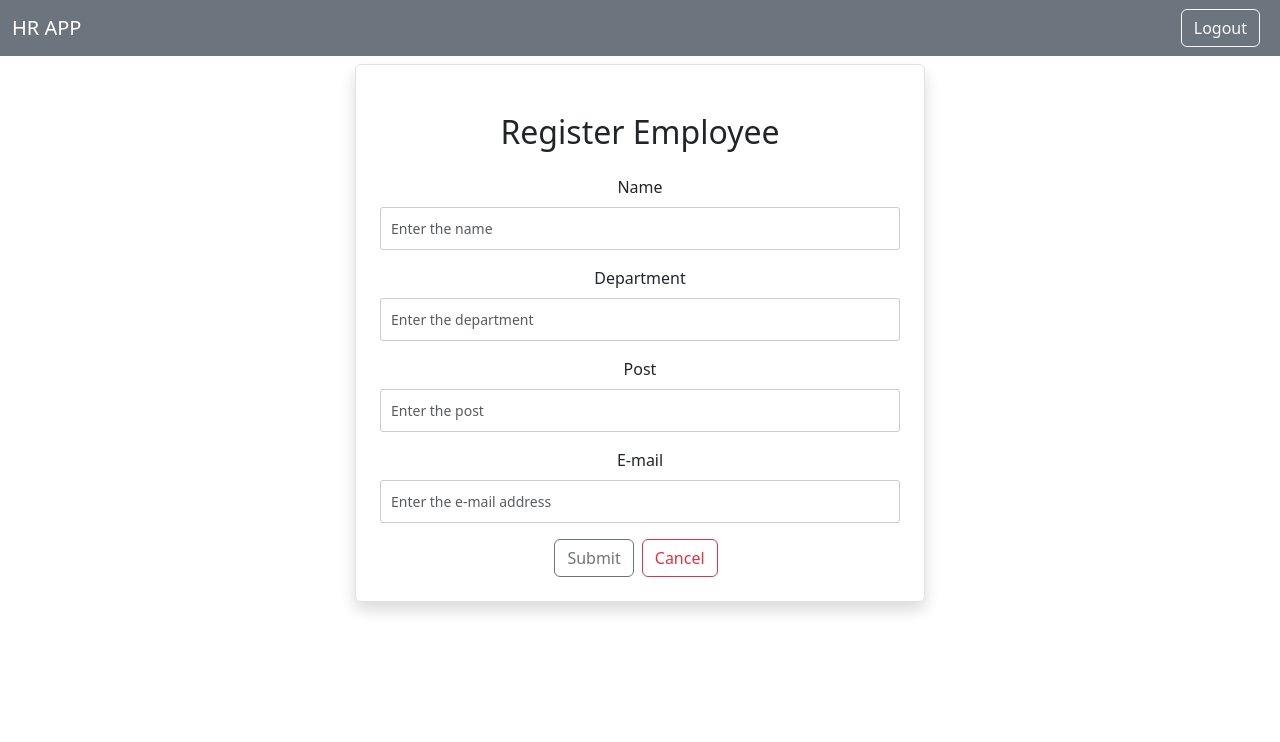
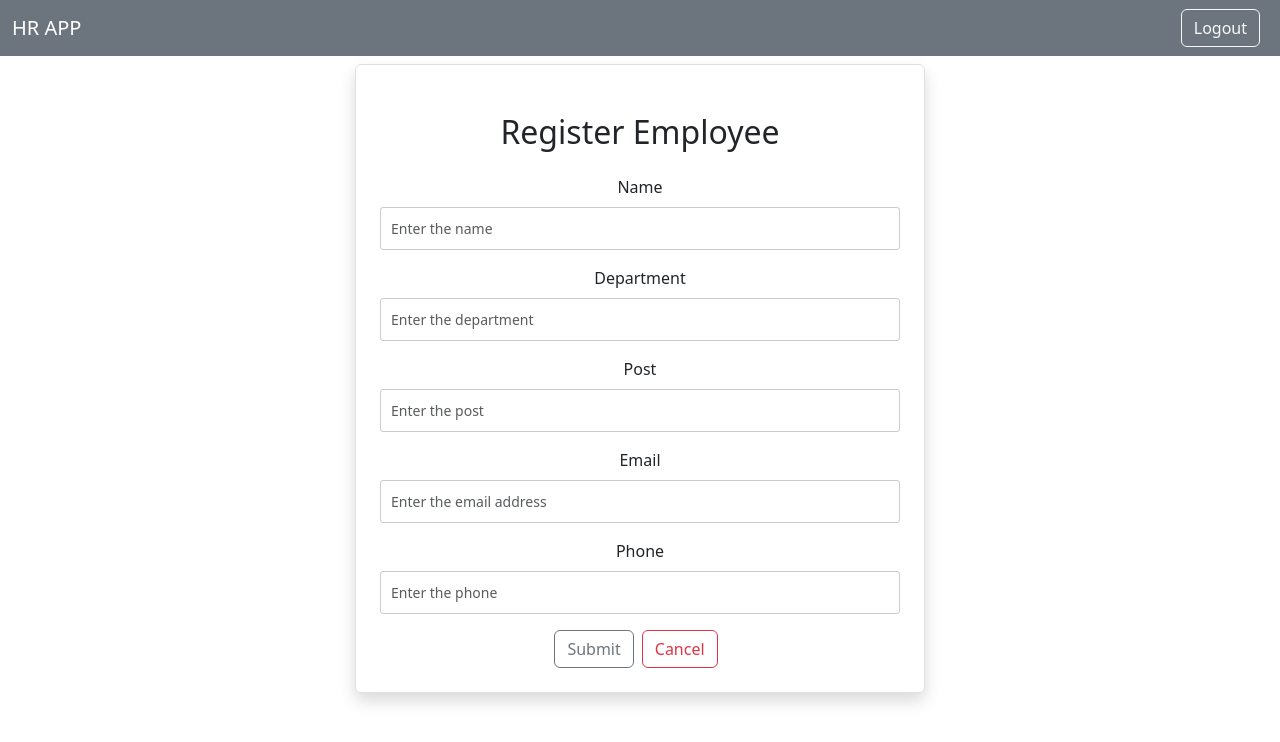
Before and after one commit to biancabalea/ProiectISW, a React (Create React App) app: page /adduser in a window 1280 px wide. Shown: the top 742 px of the page. Built offline with nearby package versions, Linux system fonts and the light colour scheme.

Commit message:
Add files via upload

```diff
--- a/src/pages/Home.js
+++ b/src/pages/Home.js
@@ -35,6 +35,7 @@ export default function Home() {
               <th scope="col">Department</th>
               <th scope="col">Post</th>
               <th scope="col">Email</th>
+              <th scope="col">Phone</th>
               <th scope="col">Action</th>
             </tr>
           </thead>
@@ -48,6 +49,7 @@ export default function Home() {
                 <td>{user.department}</td>
                 <td>{user.email}</td>
                 <td>{user.post}</td>
+                <td>{user.phone}</td>
                 <td>
                   <Link
                     className="btn btn-secondary mx-2"
--- a/src/pages/UserHome.js
+++ b/src/pages/UserHome.js
@@ -25,6 +25,7 @@ const UserHome = () => {
               <th scope="col">Department</th>
               <th scope="col">Post</th>
               <th scope="col">Email</th>
+              <th scope="col">Phone</th>
               <th scope="col">Action</th>
             </tr>
           </thead>
@@ -36,6 +37,7 @@ const UserHome = () => {
                 <td>{user.department}</td>
                 <td>{user.email}</td>
                 <td>{user.post}</td>
+                <td>{user.phone}</td>
                 <td>
                 <Link
                     className="btn btn-secondary mx-2"
--- a/src/users/AddUser.js
+++ b/src/users/AddUser.js
@@ -9,10 +9,11 @@ export default function AddUser() {
     name: "",
     department: "",
     email: "",
-    post: ""
+    post: "",
+    phone: "",
   });
 
-  const { name, department, email, post } = user;
+  const { name, department, email, post, phone } = user;
 
   const onInputChange = (e) => {
     setUser({ ...user, [e.target.name]: e.target.value });
@@ -72,14 +73,27 @@ export default function AddUser() {
             </div>
             <div className="mb-3">
               <label htmlFor="Email" className="form-label">
-                E-mail
+                Email
               </label>
               <input
                 type={"text"}
                 className="form-control"
-                placeholder="Enter the e-mail address"
+                placeholder="Enter the email address"
                 name="email"
                 value={email}
+                onChange={(e) => onInputChange(e)}
+              />
+            </div>
+            <div className="mb-3">
+              <label htmlFor="Phone" className="form-label">
+                Phone
+              </label>
+              <input
+                type={"text"}
+                className="form-control"
+                placeholder="Enter the phone"
+                name="phone"
+                value={phone}
                 onChange={(e) => onInputChange(e)}
               />
             </div>
--- a/src/users/EditUser.js
+++ b/src/users/EditUser.js
@@ -12,9 +12,10 @@ export default function EditUser() {
     department: "",
     email: "",
     post: "",
+    phone: "",
   });
 
-  const { name, department, email, post } = user;
+  const { name, department, email, post, phone } = user;
 
   const onInputChange = (e) => {
     setUser({ ...user, [e.target.name]: e.target.value });
@@ -83,14 +84,27 @@ export default function EditUser() {
             </div>
             <div className="mb-3">
               <label htmlFor="Email" className="form-label">
-                E-mail
+                Email
               </label>
               <input
                 type={"text"}
                 className="form-control"
-                placeholder="Enter the e-mail address"
+                placeholder="Enter the email address"
                 name="email"
                 value={email}
+                onChange={(e) => onInputChange(e)}
+              />
+            </div>
+            <div className="mb-3">
+              <label htmlFor="Phone" className="form-label">
+                Phone
+              </label>
+              <input
+                type={"text"}
+                className="form-control"
+                placeholder="Enter the phone"
+                name="phone"
+                value={phone}
                 onChange={(e) => onInputChange(e)}
               />
             </div>
--- a/src/users/ViewUser.js
+++ b/src/users/ViewUser.js
@@ -7,6 +7,8 @@ export default function ViewUser() {
     name: "",
     department: "",
     email: "",
+    post: "",
+    phone: "",
   });
 
   const { id } = useParams();
@@ -32,20 +34,24 @@ export default function ViewUser() {
               Details of employee id : {user.id}
               <ul className="list-group list-group-flush">
                 <li className="list-group-item">
-                  <b>Name:</b>
+                  <b>Name: </b>
                   {user.name}
                 </li>
                 <li className="list-group-item">
-                  <b>Department:</b>
+                  <b>Department: </b>
                   {user.department}
                 </li>
                 <li className="list-group-item">
-                  <b>Post:</b>
+                  <b>Post: </b>
                   {user.post}
                 </li>
                 <li className="list-group-item">
-                  <b>Email:</b>
+                  <b>Email: </b>
                   {user.email}
+                </li>
+                <li className="list-group-item">
+                  <b>Phone: </b>
+                  {user.phone}
                 </li>
               </ul>
             </div>
```
